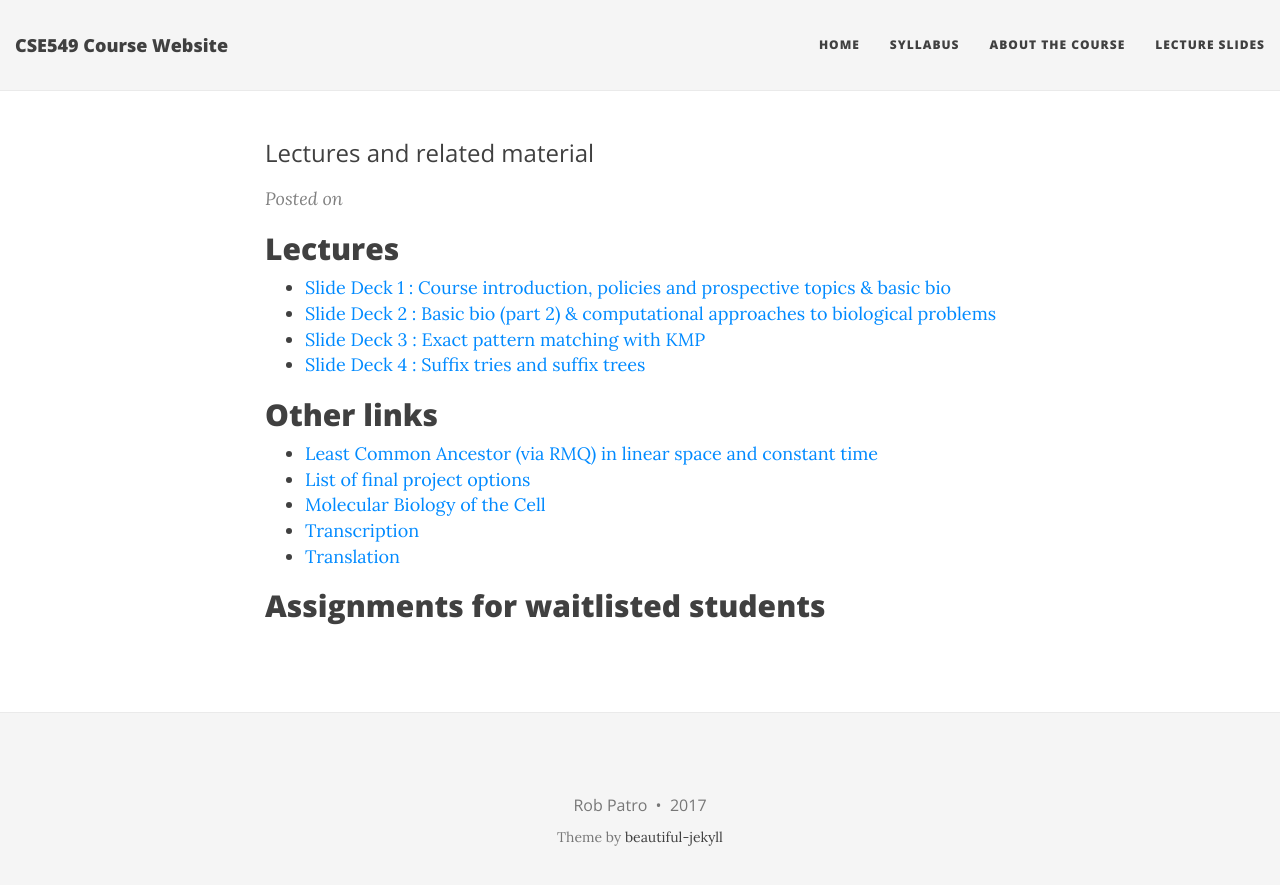
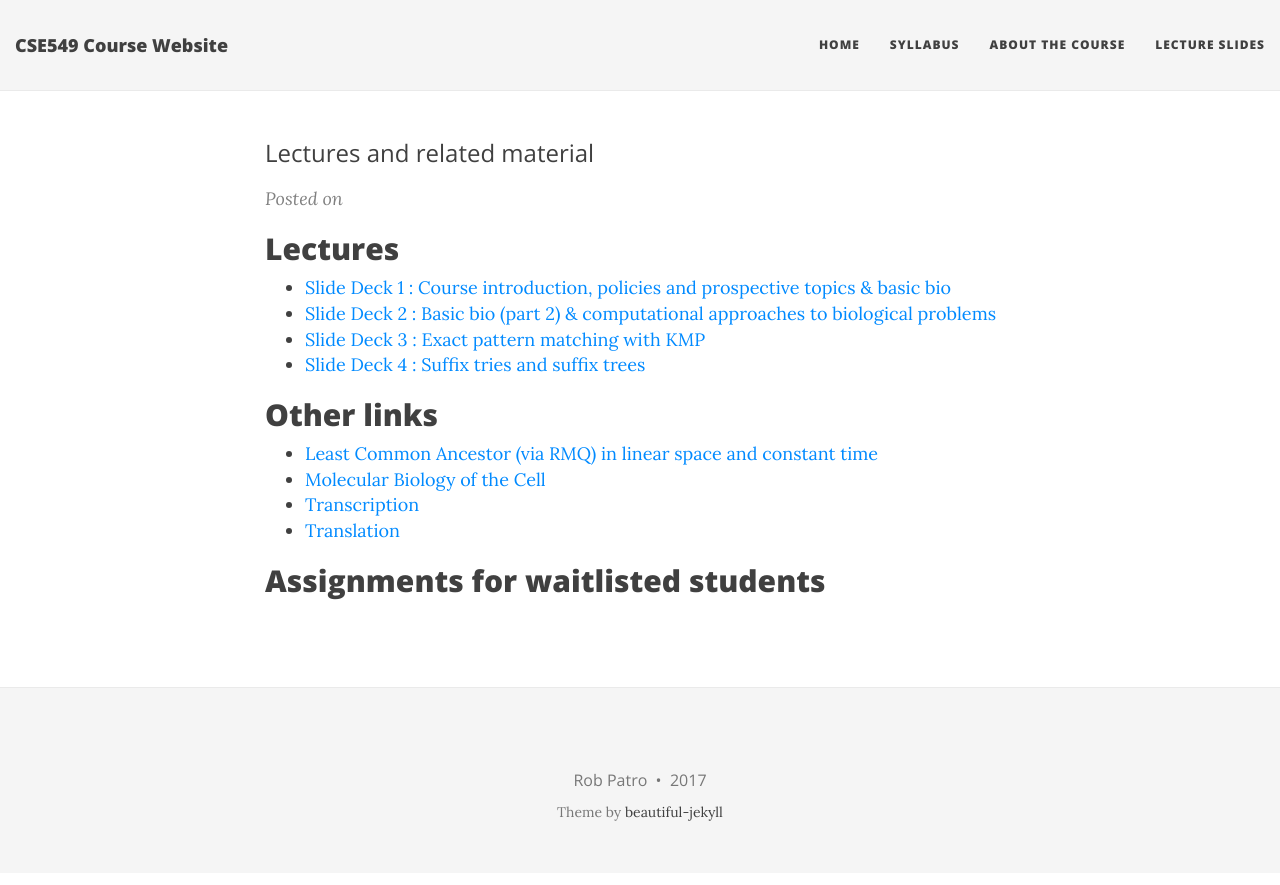
Before and after one commit to rob-p/CSE549F17, a Jekyll site: the page built from lectures.md, in a window 1280 px wide. Shown: the top 885 px of the page. Built offline with Jekyll 4.4.1, drawn with Linux system fonts in a browser that asks for light colours; nearby versions of some CDN libraries.

Commit message:
remove project options from last semester

```diff
--- a/lectures.md
+++ b/lectures.md
@@ -37,7 +37,6 @@ subtitle: Lectures and related material
 
 ## Other links
  * [Least Common Ancestor (via RMQ) in linear space and constant time](https://courses.csail.mit.edu/6.851/spring12/lectures/L15.html)
- * [List of final project options][proj]
  * [Molecular Biology of the Cell](http://osp.mans.edu.eg/tmahdy/surgeons/ebooks/Books/Alberts%20-%20Molecular%20Biology%20of%20the%20Cell.pdf)
  * [Transcription](https://www.dnalc.org/resources/3d/12-transcription-basic.html)
  * [Translation](https://www.dnalc.org/resources/3d/15-translation-basic.html)
```
Also changed, not shown: other parts of lectures.md (+1 -0 lines).
